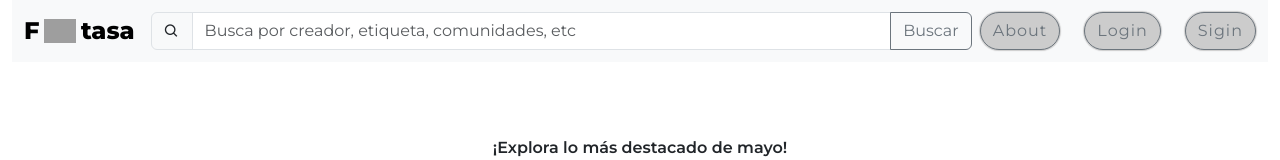
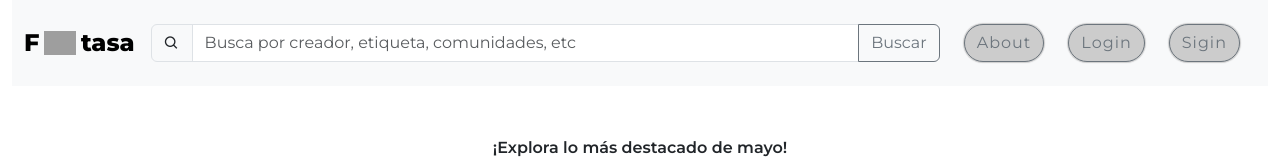
Before and after one commit to kaiserkey/kaiserkey.github.io-practico, a plain HTML site: page index.html in a window 1280 px wide. Shown: the top 160 px of the page. Drawn offline with nearby package versions, Linux system fonts and the light colour scheme; grey boxes are pictures that could not be loaded.

Commit message:
new changes

```diff
--- a/index.html
+++ b/index.html
@@ -50,7 +50,7 @@
                     <span class="navbar-toggler-icon"></span>
                 </button>
                 <div class="collapse navbar-collapse justify-content-end" id="navbarNav">
-                    <div id="header__user" class="d-flex flex-column flex-lg-row align-items-end">
+                    <div id="header__user" class="d-flex flex-column flex-lg-row flex-xl-row align-items-end m-3">
                         <a href="./about.html"><button id="user__btn" class="btn btn-outline-secondary me-lg-3 ms-lg-2 mb-2 mb-lg-0">About</button></a>
                         <a href="./login.html"><button id="user__btn" class="btn btn-outline-secondary me-lg-3 ms-lg-2 mb-2 mb-lg-0">Login</button></a>
                         <a href="./signin.html"><button id="user__btn" class="btn btn-outline-secondary ms-lg-2">Sigin</button></a>
```
